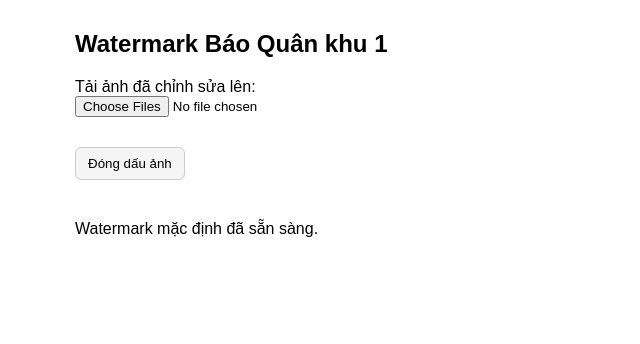
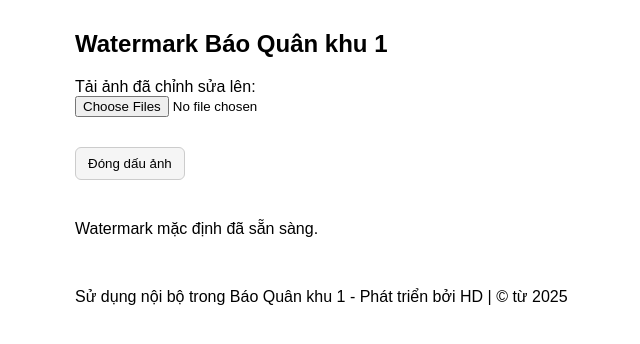
Before and after one commit to baoqk1online/chenlogo, a plain HTML site: page index.html in a window 1280 px wide. Shown: the whole page, without its empty margins (115-755 px from the left). Drawn offline with Linux system fonts and the light colour scheme.

Commit message:
Update index.html

```diff
--- a/index.html
+++ b/index.html
@@ -17,6 +17,11 @@
 
   <div id="log" style="margin-top:20px;"></div>
 
+  <footer>
+    <p>Sử dụng nội bộ trong Báo Quân khu 1 - Phát triển bởi HD | &copy; từ 2025</p>
+  </footer>
+
+  <canvas id="canvas" style="display:none;"></canvas>
   <canvas id="canvas" style="display:none;"></canvas>
 
   <script src="script.js"></script>
```
